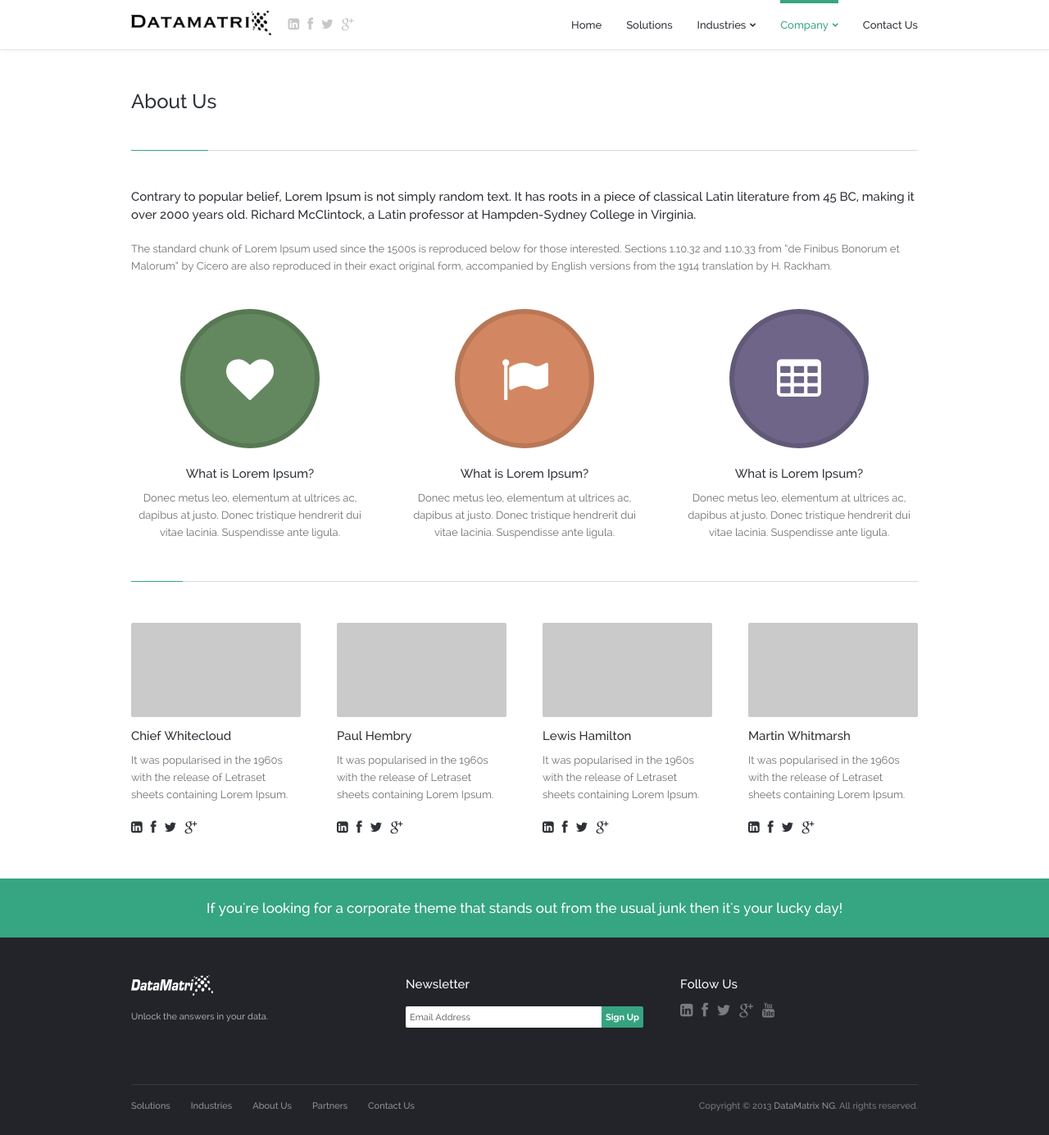
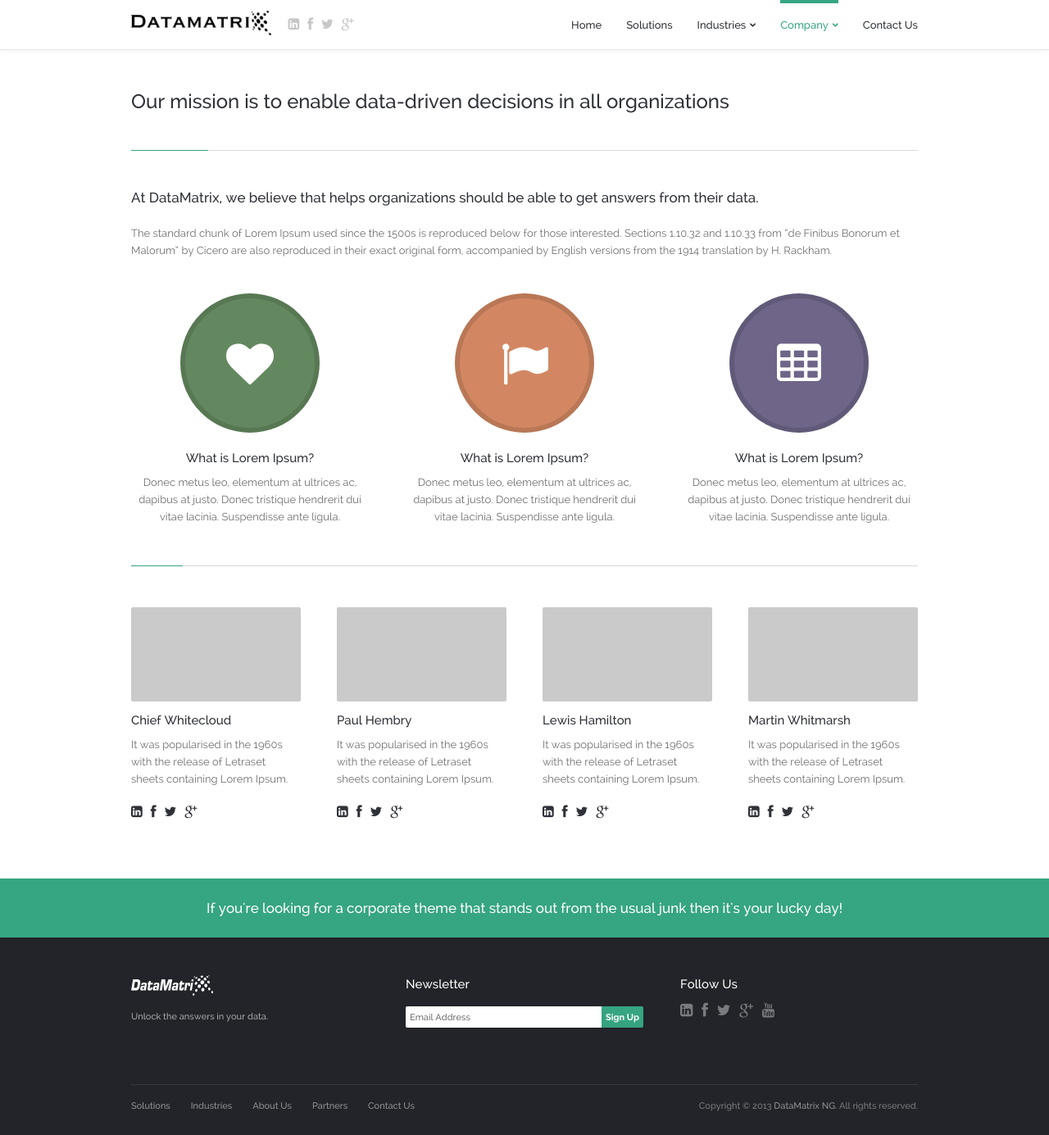
Before and after one commit to dtmtx/dtmtx.github.io, a Jekyll site: the page built from about.html, in a window 1280 px wide and 1385 px high. Shown: the whole window at 82% size. Built offline with Jekyll 4.4.1, drawn with Linux system fonts in a browser that asks for light colours; Markdown is read by kramdown in place of the engine named in the settings.

Commit message:
about us content

```diff
--- a/about.html
+++ b/about.html
@@ -13,7 +13,7 @@ active: current
 					<!-- ~~~~~~~~~~~~~~~~~~~~~~~~~~~~~~~ -->
 					<!-- Page Title -->
 					<!-- ~~~~~~~~~~~~~~~~~~~~~~~~~~~~~~~ -->
-					<h1>About Us</h1>
+					<h1>Our mission is to enable data-driven decisions in all organizations </h1>
 					<!-- ~~~~~~~~~~~~~~~~~~~~~~~~~~~~~~~ -->
 					<!-- END Title -->
 					<!-- ~~~~~~~~~~~~~~~~~~~~~~~~~~~~~~~ -->
@@ -22,7 +22,7 @@ active: current
 					<!-- Intro -->
 					<!-- ~~~~~~~~~~~~~~~~~~~~~~~~~~~~~~~ -->
 					<!-- Title -->
-					<h3>Contrary to popular belief, Lorem Ipsum is not simply random text. It has roots in a piece of classical Latin literature from 45 BC, making it over 2000 years old. Richard McClintock, a Latin professor at Hampden-Sydney College in Virginia.</h3>
+					<h2>At DataMatrix, we believe that helps organizations should be able to get answers from their data.  </h2>
 					<!-- Text -->
 					<p>The standard chunk of Lorem Ipsum used since the 1500s is reproduced below for those interested. Sections 1.10.32 and 1.10.33 from “de Finibus Bonorum et Malorum” by Cicero are also reproduced in their exact original form, accompanied by English versions from the 1914 translation by H. Rackham.</p>
 					<!-- ~~~~~~~~~~~~~~~~~~~~~~~~~~~~~~~ -->
```
